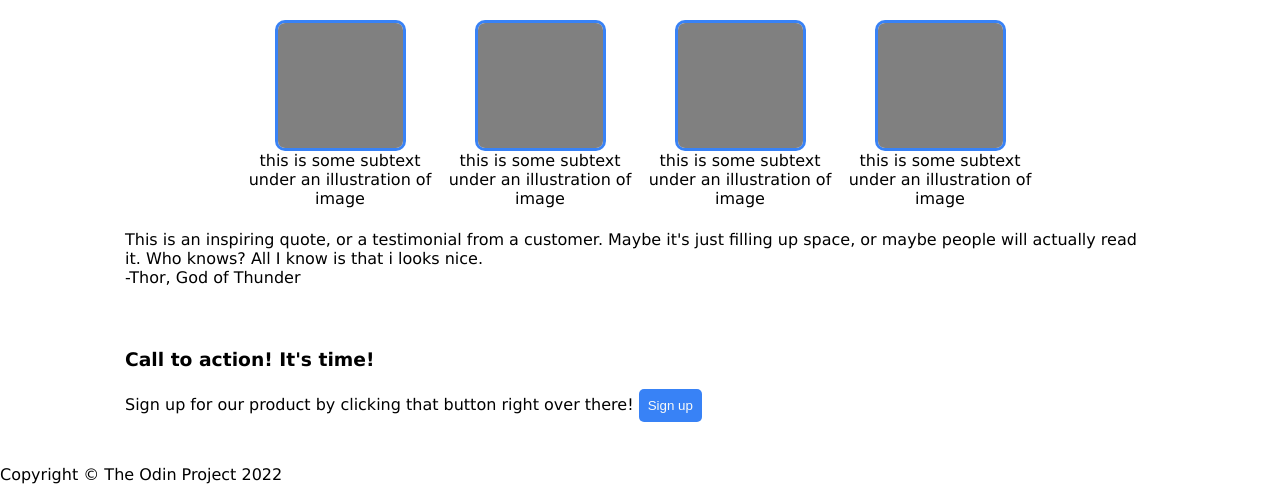
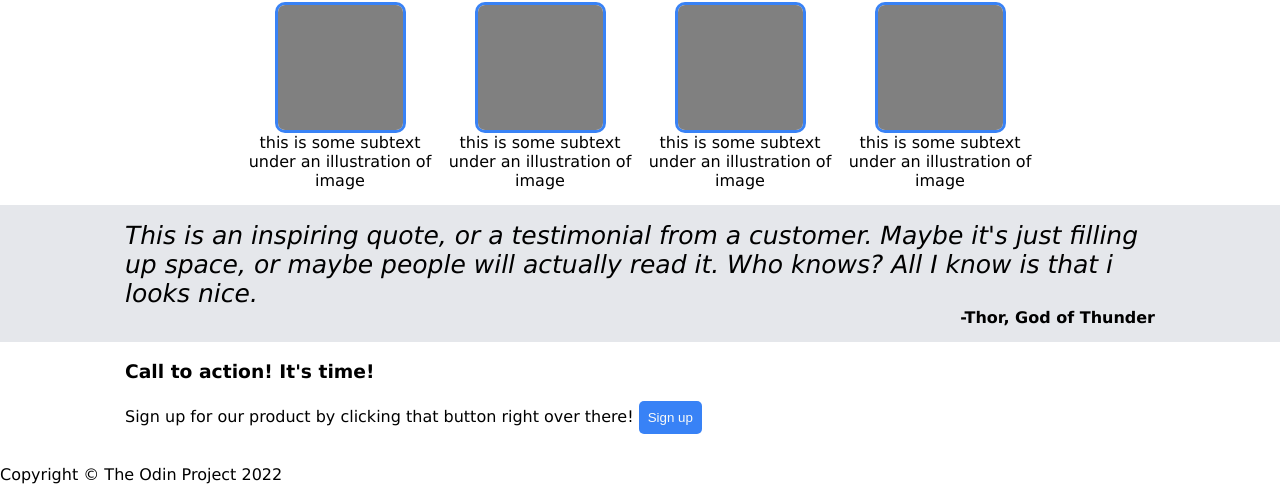
Before and after one commit to K20055612/foundations-landing-page, a plain HTML site: page index.html in a window 1280 px wide. Shown: the part 316-800 px from the top of the page. Drawn offline with Linux system fonts and the light colour scheme.

Commit message:
Style tile-3

```diff
--- a/index.html
+++ b/index.html
@@ -46,9 +46,9 @@
                 </div>
             </div>
         </div>
-        <div class="section padded-sides">
-            This is an inspiring quote, or a testimonial from a customer. Maybe it's just filling up space, or maybe people will actually read it. Who knows? All I know is that i looks nice.
-            <div>-Thor, God of Thunder</div>
+        <div class="tile-3 section padded-sides">
+            <span class="quote"> This is an inspiring quote, or a testimonial from a customer. Maybe it's just filling up space, or maybe people will actually read it. Who knows? All I know is that i looks nice.</span>
+            <div class="author">-Thor, God of Thunder</div>
         </div>
         <div class="section padded-sides">
             <div>
--- a/style.css
+++ b/style.css
@@ -139,3 +139,20 @@ a {
     display: flex;
     flex-wrap: wrap;
 }
+
+.tile-3 {
+    background-color: #e5e7eb;
+    display: flex;
+    flex-direction: column;
+    justify-content: center;
+}
+
+.quote {
+    font-size: 25px;
+    font-style: italic;
+}
+
+.author {
+    font-weight: 900;
+    align-self: flex-end;
+}
```
